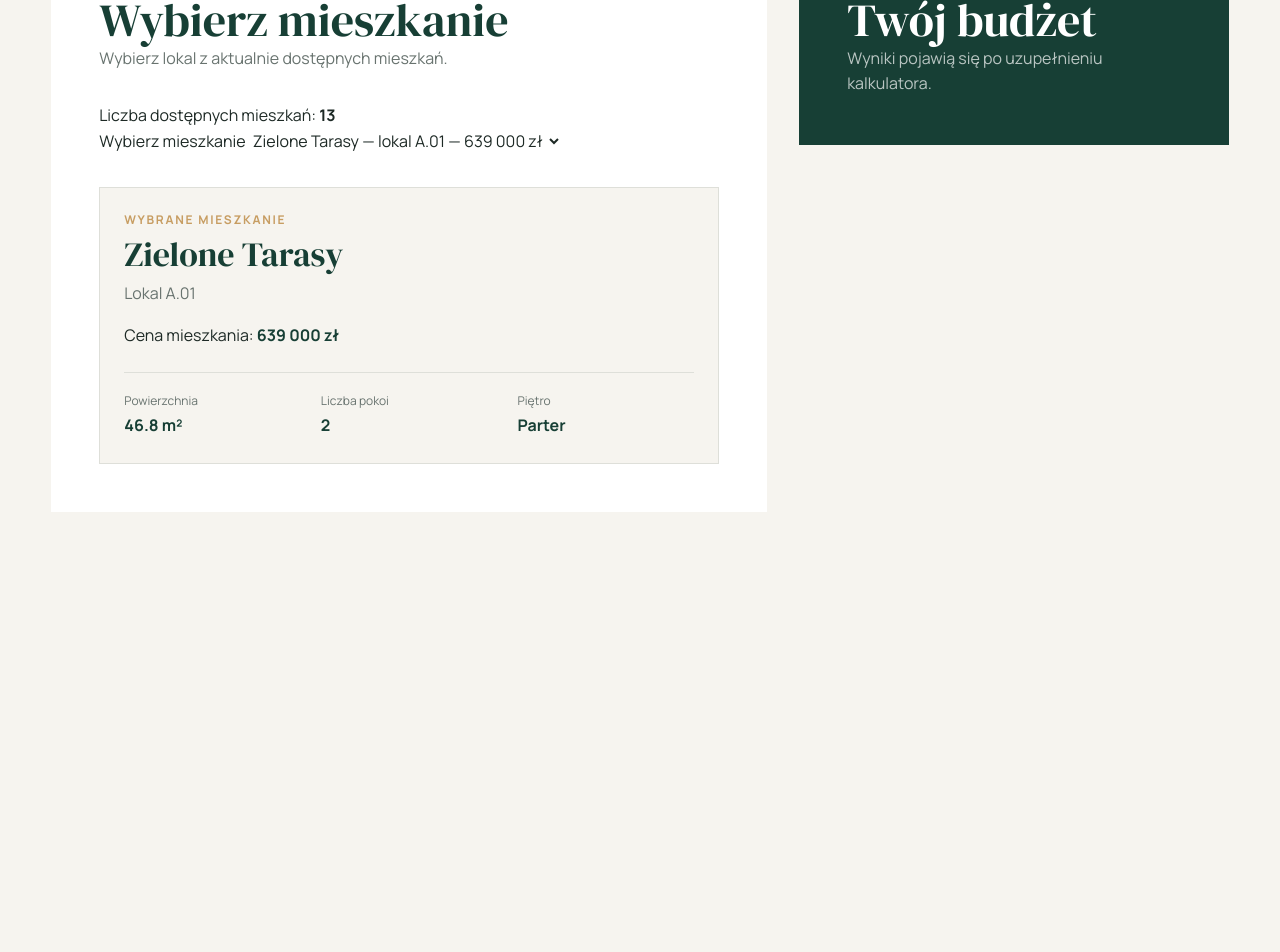
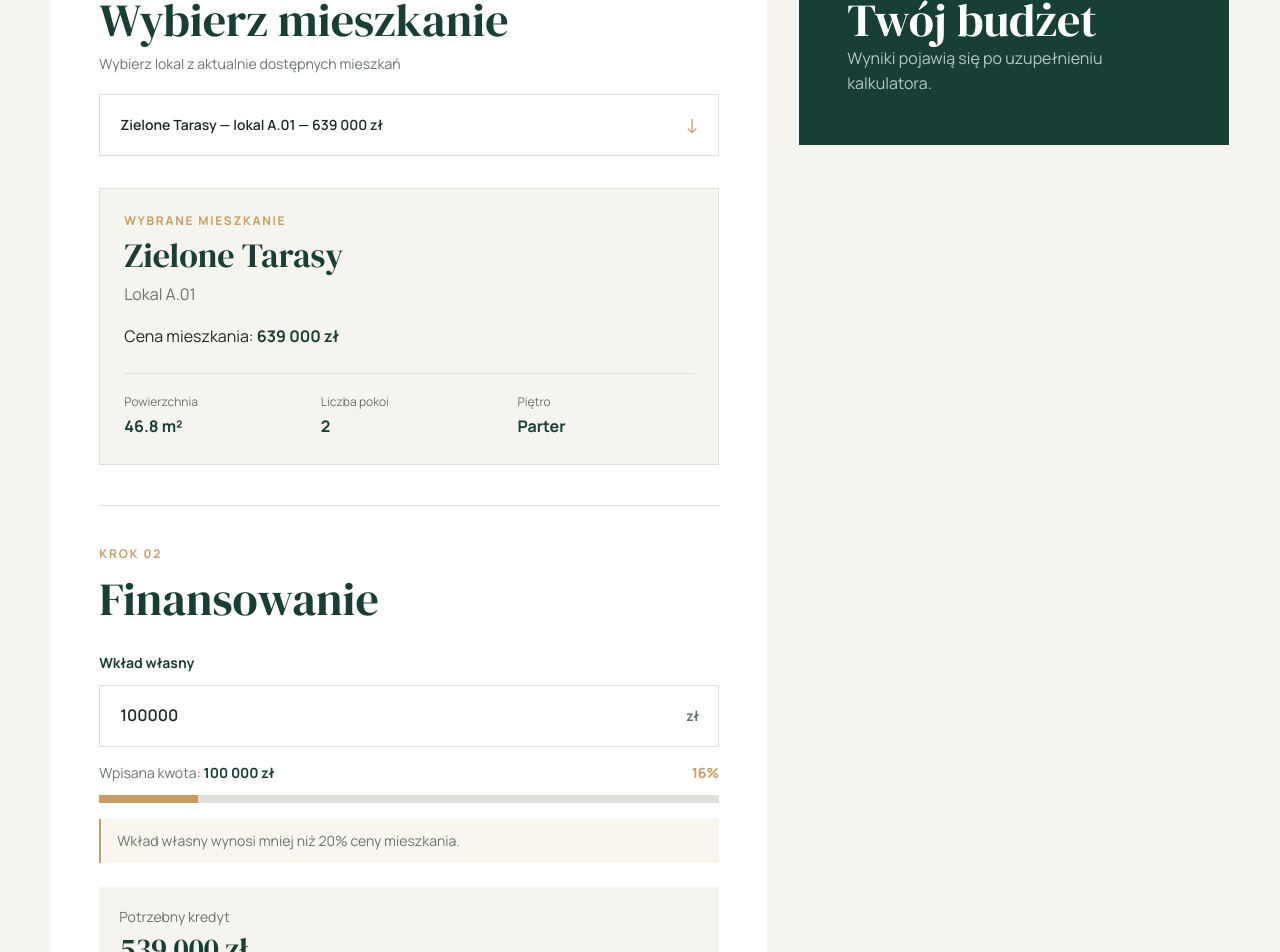
Before and after one commit to natalkakielbicka-coder/real-estate, a Vue app: page /kalkulator-kosztow-zakupu in a window 1280 px wide. Shown: the part 700-1652 px from the top of the page. Before the commit the page ends 1300 px from the top, so only its background shows below. Built offline with nearby package versions, Linux system fonts and the light colour scheme.

Commit message:
Add own contribution and loan calculation

```diff
--- a/src/views/PurchaseCalculatorView.vue
+++ b/src/views/PurchaseCalculatorView.vue
@@ -14,11 +14,33 @@ const availableApartments = apartments.filter((apartment) => {
 
 const firstAvailableApartment = availableApartments[0]
 const selectedApartmentId = ref(firstAvailableApartment.id)
+const ownContribution = ref(100000)
 
 const selectedApartment = computed(() => {
   return availableApartments.find((apartment) => {
     return apartment.id === selectedApartmentId.value
   })
+})
+
+const neededLoan = computed(() => {
+  const apartmentPrice = selectedApartment.value.price
+  const contribution = ownContribution.value || 0
+  const loanAmount = apartmentPrice - contribution
+
+  return Math.max(loanAmount, 0)
+})
+
+const contributionPercent = computed(() => {
+  const apartmentPrice = selectedApartment.value.price
+  const contribution = ownContribution.value || 0
+
+  const percent = (contribution / apartmentPrice) * 100
+
+  return Math.min(Math.round(percent), 100)
+})
+
+const hasLowContribution = computed(() => {
+  return contributionPercent.value < 20
 })
 </script>
 
@@ -54,21 +76,20 @@ const selectedApartment = computed(() => {
 
           <h2 class="text-[clamp(30px,4vw,46px)]">Wybierz mieszkanie</h2>
 
-          <p class="mb-8 text-muted">
-            Wybierz lokal z aktualnie dostępnych mieszkań.
-          </p>
+          <div>
+            <div>
+              <label
+                for="apartment"
+                class="mb-5 mt-2 block text-sm text-muted"
+              >
+                Wybierz lokal z aktualnie dostępnych mieszkań
+              </label>
 
-          <p>
-            Liczba dostępnych mieszkań:
-            <strong>{{ availableApartments.length }}</strong>
-          </p>
-
-          <div>
-            <label for="apartment"> Wybierz mieszkanie </label>
-
+              <div class="relative">
                 <select
                   id="apartment"
                   v-model="selectedApartmentId"
+                  class="min-h-[62px] w-full appearance-none border border-line bg-panel py-3 pr-14 pl-5 text-sm font-semibold text-[var(--color-text)] transition-colors outline-none hover:border-gold focus:border-gold"
                 >
                   <option
                     v-for="apartment in availableApartments"
@@ -79,6 +100,15 @@ const selectedApartment = computed(() => {
                     {{ formatPrice(apartment.price) }} zł
                   </option>
                 </select>
+
+                <span
+                  class="pointer-events-none absolute top-1/2 right-5 -translate-y-1/2 text-xl text-gold"
+                  aria-hidden="true"
+                >
+                  ↓
+                </span>
+              </div>
+            </div>
 
             <div
               v-if="selectedApartment"
@@ -138,6 +168,75 @@ const selectedApartment = computed(() => {
               </dl>
             </div>
           </div>
+
+          <div class="mt-10 border-t border-line pt-10">
+            <p
+              class="mb-3 text-xs font-bold tracking-[0.16em] text-gold uppercase"
+            >
+              Krok 02
+            </p>
+
+            <h2 class="text-[clamp(30px,4vw,46px)]">Finansowanie</h2>
+
+            <div class="mt-7">
+              <label
+                for="own-contribution"
+                class="mb-3 block text-sm font-bold text-brand"
+              >
+                Wkład własny
+              </label>
+
+              <div class="relative">
+                <input
+                  id="own-contribution"
+                  v-model.number="ownContribution"
+                  class="min-h-[62px] w-full border border-line bg-panel py-3 pr-16 pl-5 font-semibold text-[var(--color-text)] transition-colors outline-none hover:border-gold focus:border-gold"
+                  type="number"
+                  min="0"
+                  step="1000"
+                />
+
+                <span
+                  class="pointer-events-none absolute top-1/2 right-5 -translate-y-1/2 text-sm font-bold text-muted"
+                >
+                  zł
+                </span>
+              </div>
+            </div>
+
+            <div class="mt-4 flex items-center justify-between gap-4 text-sm">
+              <p class="mb-0 text-muted">
+                Wpisana kwota:
+                <strong class="text-brand">
+                  {{ formatPrice(ownContribution || 0) }} zł
+                </strong>
+              </p>
+
+              <p class="mb-0 font-bold text-gold">{{ contributionPercent }}%</p>
+            </div>
+
+            <div class="mt-3 h-2 overflow-hidden bg-line">
+              <div
+                class="h-full bg-gold transition-[width] duration-300"
+                :style="{ width: `${contributionPercent}%` }"
+              ></div>
+            </div>
+
+            <p
+              v-if="hasLowContribution"
+              class="mt-4 mb-0 border-l-2 border-gold bg-[rgba(199,157,98,0.1)] px-4 py-3 text-sm text-muted"
+            >
+              Wkład własny wynosi mniej niż 20% ceny mieszkania.
+            </p>
+
+            <div class="mt-6 bg-page p-5">
+              <p class="mb-1 text-sm text-muted">Potrzebny kredyt</p>
+
+              <strong class="font-display text-3xl font-normal text-brand">
+                {{ formatPrice(neededLoan) }} zł
+              </strong>
+            </div>
+          </div>
         </div>
 
         <aside
```
Lines whose indentation alone changed are shown as unchanged.
